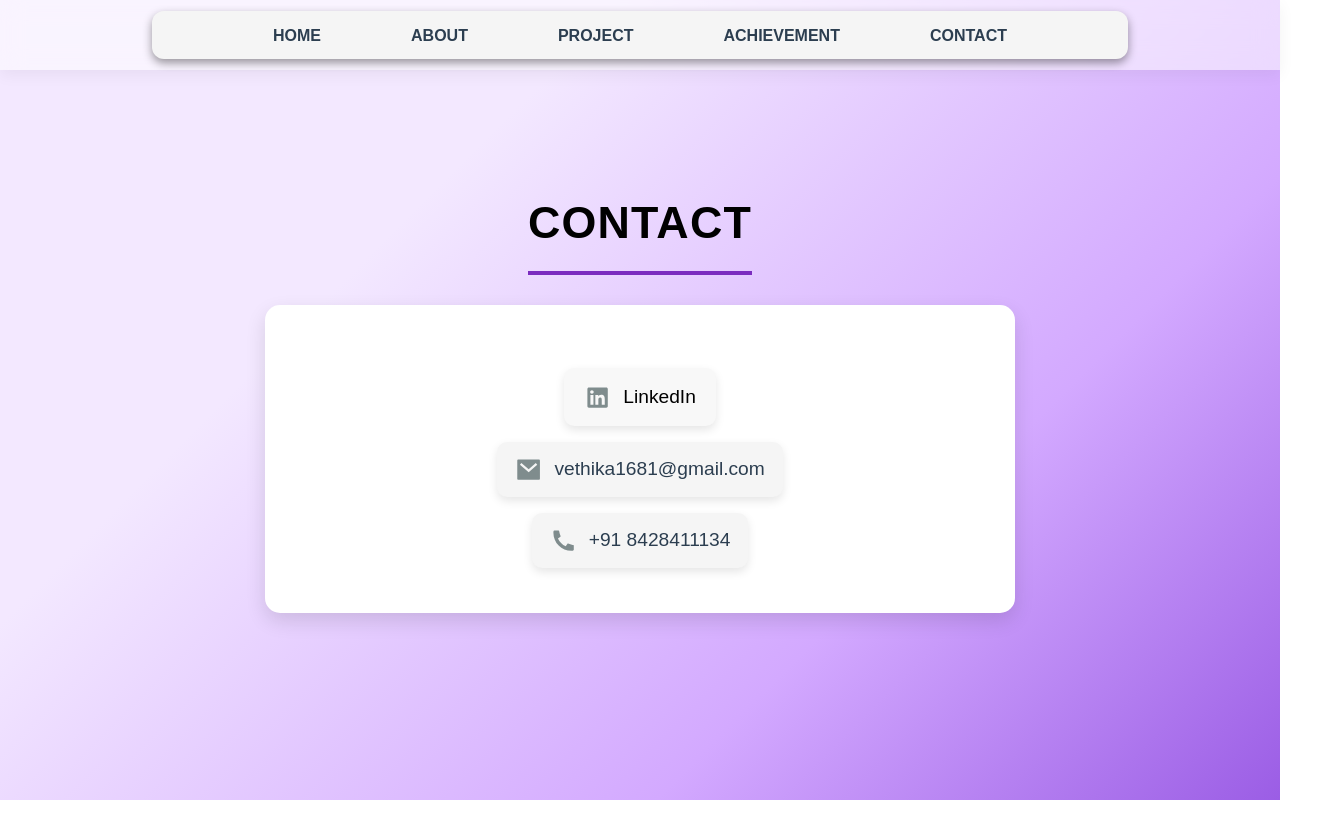
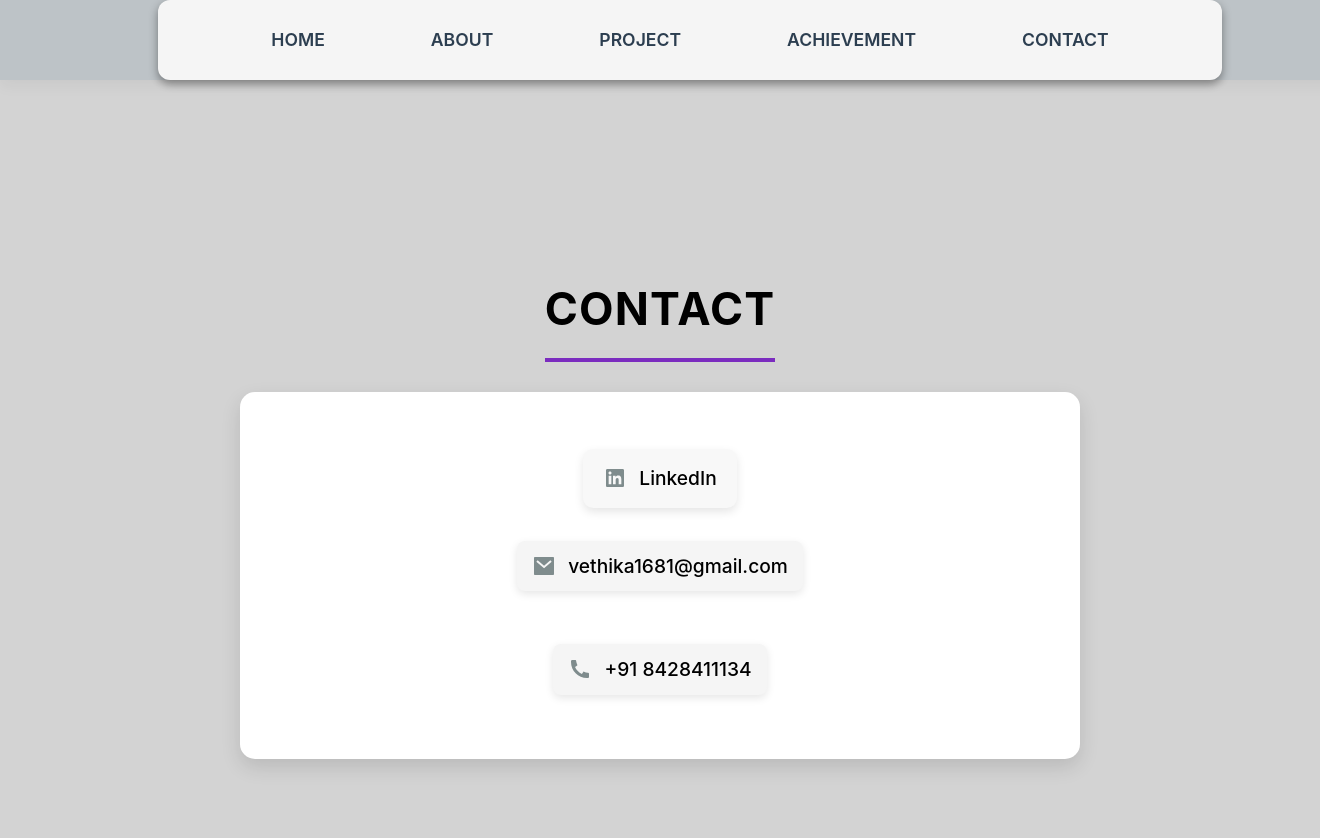
Before and after one commit to VethikaV/Portfolio, a React (Vite) app in the folder portfolio/: page /contact in a window 1280 px wide. Shown: the top 838 px of the page, 1320 px wide, since content can reach past the window. Before the commit the page ends 800 px from the top, so only its background shows below. Built offline with nearby package versions, Linux system fonts and the light colour scheme.

Commit message:
gray theme

```diff
--- a/portfolio/src/components/CSS/achievement.css
+++ b/portfolio/src/components/CSS/achievement.css
@@ -103,6 +103,7 @@
   text-align: center;
   background: linear-gradient(135deg, #f3e8ff 30%, #d3a9ff 70%, #9b5de5);
   padding: 80px 20px;
+
 }
 
 /* 🎯 Contact Heading */
--- a/portfolio/src/components/CSS/contact.css
+++ b/portfolio/src/components/CSS/contact.css
@@ -7,20 +7,20 @@
   min-height: 100vh;
   width: 100%;
   text-align: center;
-  background: linear-gradient(135deg, #eaeaea 30%, #d6d6d6 70%, #bdbdbd); /* Soft grey */
-  padding: 80px 20px;
+  background: lightgray !important; /* Light Gray */
+  padding: 70px 20px 60px; /* Reduced top padding for better alignment */
 }
 
 /* 🎯 Contact Heading */
 .hc {
-  font-size: 2.6rem;
+  font-size: 2.4rem;
   font-weight: 700;
-  color: #2c3e50;
+  color: black !important; /* Black */
   letter-spacing: 1.2px;
-  margin-bottom: 28px;
+  margin-bottom: 25px;
   text-transform: uppercase;
-  border-bottom: 4px solid #7f8c8d;
-  padding-bottom: 12px;
+  border-bottom: 3px solid #7f8c8d;
+  padding-bottom: 10px;
 }
 
 /* ✨ Contact Card */
@@ -28,18 +28,18 @@
   display: flex;
   flex-direction: column;
   align-items: center;
-  max-width: 750px;
+  max-width: 700px;
   width: 90%;
   background: #ffffff;
-  padding: 40px;
-  border-radius: 15px;
-  box-shadow: 0 5px 15px rgba(0, 0, 0, 0.1);
-  transition: all 0.3s ease-in-out;
+  padding: 35px;
+  border-radius: 12px;
+  box-shadow: 0 4px 12px rgba(0, 0, 0, 0.1);
+  transition: transform 0.3s ease-in-out;
 }
 
 .contact-card:hover {
   transform: translateY(-5px);
-  box-shadow: 0 8px 25px rgba(0, 0, 0, 0.12);
+  box-shadow: 0 6px 20px rgba(0, 0, 0, 0.12);
 }
 
 /* 📞 Contact Details */
@@ -47,24 +47,29 @@
   display: flex;
   flex-direction: column;
   align-items: center;
-  gap: 16px;
-  margin-top: 18px;
+  gap: 14px;
+  margin-top: 12px;
 }
 
+/* 🔗 Contact Links */
 .contact-link,
 .contact-detail {
   font-size: 1.2rem;
-  color: #2c3e50;
+  color: black !important;
   display: flex;
   align-items: center;
   gap: 12px;
   text-decoration: none;
   font-weight: 500;
-  padding: 12px 18px;
-  border-radius: 10px;
+  padding: 10px 15px;
+  border-radius: 8px;
   transition: all 0.3s ease-in-out;
   background: #f5f5f5;
-  box-shadow: 0 4px 10px rgba(0, 0, 0, 0.1);
+  box-shadow: 0 3px 8px rgba(0, 0, 0, 0.1);
+}
+
+.contact-link {
+  font-weight: 600;
 }
 
 .contact-link:hover {
@@ -73,20 +78,20 @@
   transform: scale(1.05);
 }
 
-/* 🖋️ Icons */
+/* 🔋 Icons */
 .icon {
-  font-size: 1.7rem;
+  font-size: 1.5rem;
   color: #7f8c8d;
 }
 
 /* 📱 Responsive Design */
 @media (max-width: 768px) {
   .contact-container {
-    padding: 50px 20px;
+    padding: 60px 20px 40px; /* Adjusted for smaller screens */
   }
 
   .hc {
-    font-size: 2.3rem;
+    font-size: 2.2rem;
   }
 
   .contact-card {
--- a/portfolio/src/components/CSS/home.css
+++ b/portfolio/src/components/CSS/home.css
@@ -6,7 +6,7 @@
   justify-content: flex-start;
   min-height: 100vh; /* Full-screen height */
   text-align: center;
-  background: #dcdcdc; /* Light grey */
+  background: lightgray !important;
   padding: 80px 20px 60px;
 }
 
@@ -24,11 +24,11 @@
 .home__name {
   font-size: 3.2rem;
   font-weight: 700;
-  color: #000; /* Black text */
+  color: black !important;
   letter-spacing: 1.5px;
   margin-bottom: 15px;
   text-transform: uppercase;
-  border-bottom: 4px solid #555; /* Dark grey */
+  border-bottom: 4px solid black; /* Black underline */
   padding-bottom: 12px;
   transition: all 0.3s ease-in-out;
 }
@@ -45,7 +45,7 @@
   align-items: center;
   margin-top: 15px;
   padding: 40px;
-  background: #ffffff;
+  background: #f5f5f5;
   border-radius: 20px;
   box-shadow: 0 6px 18px rgba(0, 0, 0, 0.12);
   transition: all 0.3s ease-in-out;
@@ -69,7 +69,7 @@
   width: 200px;
   height: 200px;
   border-radius: 50%;
-  border: 4px solid #555; /* Dark grey */
+  border: 4px solid black; /* Black border */
   object-fit: cover;
   transition: transform 0.3s ease-in-out, box-shadow 0.3s ease-in-out;
 }
@@ -77,6 +77,15 @@
 .home__img:hover {
   transform: scale(1.08);
   box-shadow: 0 8px 16px rgba(0, 0, 0, 0.2);
+}
+
+/* 📄 Description */
+.home__desc {
+  font-size: 1.2rem;
+  color: black !important;
+  margin-top: 10px;
+  max-width: 600px;
+  line-height: 1.6;
 }
 
 /* 🎨 Social Media Links */
@@ -94,27 +103,54 @@
   width: 55px;
   height: 55px;
   border-radius: 50%;
-  background: linear-gradient(135deg, #555, #888); /* Darker grey gradient */
+  background: #0077b6; /* Medium blue */
   color: white;
   font-size: 24px;
   transition: all 0.3s ease-in-out;
   box-shadow: 0 4px 10px rgba(0, 0, 0, 0.15);
+  text-decoration: none;
 }
 
 .home__social-link:hover {
-  background: linear-gradient(135deg, #222, #444); /* Darker hover */
+  background: #023e8a; /* Darker blue */
   transform: translateY(-6px);
   box-shadow: 0 6px 15px rgba(0, 0, 0, 0.2);
 }
 
 /* 📱 Responsive Design */
-@media (max-width: 768px) {
+@media (max-width: 1024px) {
   .home {
     padding: 60px 20px;
   }
 
   .home__name {
-    font-size: 2.6rem;
+    font-size: 2.8rem;
+  }
+
+  .home__perfil {
+    width: 85%;
+    padding: 35px;
+  }
+
+  .home__img {
+    width: 180px;
+    height: 180px;
+  }
+
+  .home__desc {
+    font-size: 1.1rem;
+  }
+
+  .home__social-link {
+    width: 50px;
+    height: 50px;
+    font-size: 22px;
+  }
+}
+
+@media (max-width: 768px) {
+  .home__name {
+    font-size: 2.4rem;
   }
 
   .home__perfil {
@@ -123,13 +159,17 @@
   }
 
   .home__img {
-    width: 170px;
-    height: 170px;
+    width: 160px;
+    height: 160px;
+  }
+
+  .home__desc {
+    font-size: 1rem;
   }
 
   .home__social-link {
-    width: 48px;
-    height: 48px;
+    width: 45px;
+    height: 45px;
     font-size: 20px;
   }
 }
--- a/portfolio/src/components/CSS/navbar.css
+++ b/portfolio/src/components/CSS/navbar.css
@@ -1,30 +1,13 @@
-/* 🌟 Reset Styles */
-* {
-  margin: 0;
-  padding: 0;
-  box-sizing: border-box;
-}
-
-/* 🌟 Body & HTML */
-html, body {
-  width: 100%;
-  height: 100%;
-  overflow-x: hidden; /* Prevents horizontal scroll */
-  font-family: 'Poppins', sans-serif;
-  background: #f8f9fa; /* Light grey background */
-  color: #2c3e50; /* Dark grey text */
-}
-
-/* 🌟 Navbar Container */
+/* 🌟 Navbar Styles */
 .navbar {
   position: fixed;
   top: 0;
   left: 0;
-  width: 100vw;
-  height: 70px;
-  background: rgba(255, 255, 255, 0.5); /* Light transparent white */
-  backdrop-filter: blur(12px);
-  padding: 0 30px;
+  width: 100%; /* Full width */
+  height: 80px; /* Slightly taller for better spacing */
+  background: #bdc3c7; /* Grey background */
+  backdrop-filter: blur(8px);
+  padding: 0 50px; /* Increased padding */
   box-shadow: 0px 5px 15px rgba(0, 0, 0, 0.05);
   z-index: 1000;
   display: flex;
@@ -35,7 +18,7 @@ html, body {
 
 /* 🌐 Navbar Logo */
 .navbar .logo {
-  font-size: 1.8rem;
+  font-size: 2rem;
   font-weight: 700;
   color: #2c3e50;
   text-decoration: none;
@@ -46,29 +29,30 @@ html, body {
   display: flex;
   justify-content: center;
   align-items: center;
+  width: 100%; /* Full width */
 }
 
 /* 🌍 Navigation Items */
 .navbar ul li {
   list-style: none;
-  margin: 0 15px;
+  margin: 0 20px;
 }
 
 .navbar ul li a {
   text-decoration: none;
   color: #2c3e50;
   font-weight: 600;
-  font-size: 1rem;
-  padding: 10px 15px;
-  border-radius: 20px;
+  font-size: 1.1rem;
+  padding: 12px 18px; /* Increased padding */
+  border-radius: 25px;
   transition: all 0.3s ease-in-out;
   position: relative;
 }
 
-/* 🎨 Hover Effect (Subtle Light Grey) */
+/* 🎨 Hover Effect */
 .navbar ul li a:hover {
   background: #dfe6e9; /* Soft grey */
-  color: #34495e; /* Slightly darker grey */
+  color: #34495e;
   box-shadow: 0px 4px 10px rgba(0, 0, 0, 0.1);
 }
 
@@ -77,10 +61,10 @@ html, body {
   content: "";
   position: absolute;
   left: 50%;
-  bottom: -4px;
+  bottom: -5px;
   width: 0;
   height: 3px;
-  background: linear-gradient(90deg, #b2bec3, #636e72); /* Grey gradient */
+  background: linear-gradient(90deg, #b2bec3, #636e72);
   transition: width 0.3s ease, left 0.3s ease;
 }
 
@@ -92,22 +76,45 @@ html, body {
 /* 📱 Mobile Responsive Navbar */
 .nav-toggle {
   display: none;
-  font-size: 2rem;
+  font-size: 2.2rem;
   cursor: pointer;
   color: #2c3e50;
 }
 
+@media (max-width: 1024px) {
+  .navbar {
+    padding: 0 30px; /* Adjust padding for medium screens */
+  }
+
+  .navbar .logo {
+    font-size: 1.8rem;
+  }
+
+  .navbar ul li {
+    margin: 0 15px;
+  }
+
+  .navbar ul li a {
+    font-size: 1rem;
+    padding: 10px 15px;
+  }
+}
+
 @media (max-width: 768px) {
+  .navbar {
+    padding: 0 20px; /* Less padding on smaller screens */
+  }
+
   .navbar ul {
     display: none;
     flex-direction: column;
     position: absolute;
-    top: 70px;
+    top: 80px; /* Adjusted for taller navbar */
     left: 0;
     width: 100%;
-    background: rgba(255, 255, 255, 0.9);
+    background: #bdc3c7; /* Grey background */
     box-shadow: 0px 5px 10px rgba(0, 0, 0, 0.1);
-    padding: 15px 0;
+    padding: 20px 0;
     transition: all 0.3s ease-in-out;
   }
 
@@ -116,122 +123,10 @@ html, body {
   }
 
   .navbar ul li {
-    margin: 12px 0;
+    margin: 15px 0;
   }
 
   .nav-toggle {
     display: block;
   }
 }
-
-/* 📜 Prevent Content Overlap */
-.content {
-  margin-top: 70px;
-  padding: 20px;
-  text-align: center;
-}
-
-/* 🌟 Contact Section */
-.contact-container {
-  display: flex;
-  flex-direction: column;
-  align-items: center;
-  justify-content: center;
-  min-height: 100vh;
-  text-align: center;
-  background: radial-gradient(circle, #f0f0f0 30%, #dcdde1 70%, #bdc3c7);
-  padding: 60px 20px;
-}
-
-/* 🎯 Contact Heading */
-.hc {
-  font-size: 2.8rem;
-  font-weight: 700;
-  color: #34495e;
-  letter-spacing: 1.2px;
-  margin-bottom: 25px;
-  text-transform: uppercase;
-  border-bottom: 4px solid #7f8c8d;
-  padding-bottom: 10px;
-}
-
-/* ✨ Contact Card */
-.contact-card {
-  display: flex;
-  flex-direction: column;
-  align-items: center;
-  max-width: 600px;
-  width: 90%;
-  background: #ffffff;
-  padding: 30px;
-  border-radius: 15px;
-  box-shadow: 0 5px 15px rgba(0, 0, 0, 0.1);
-  transition: transform 0.3s ease-in-out, box-shadow 0.3s ease-in-out;
-}
-
-.contact-card:hover {
-  transform: translateY(-5px);
-  box-shadow: 0 10px 25px rgba(0, 0, 0, 0.15);
-}
-
-/* 📞 Contact Details */
-.contact-info {
-  display: flex;
-  flex-direction: column;
-  align-items: center;
-  gap: 15px;
-  margin-top: 15px;
-}
-
-.contact-link,
-.contact-detail {
-  font-size: 1.2rem;
-  color: #2c3e50;
-  display: flex;
-  align-items: center;
-  gap: 10px;
-  text-decoration: none;
-  font-weight: 500;
-  padding: 12px 18px;
-  border-radius: 8px;
-  transition: all 0.3s ease-in-out;
-}
-
-.contact-link {
-  background: #ecf0f1;
-  box-shadow: 0 3px 8px rgba(0, 0, 0, 0.1);
-}
-
-.contact-link:hover {
-  background: #bdc3c7; /* Light grey */
-  color: #2c3e50;
-  transform: scale(1.05);
-}
-
-/* 🖋️ Icons */
-.icon {
-  font-size: 1.6rem;
-  color: #7f8c8d;
-}
-
-/* 📱 Responsive Design */
-@media (max-width: 768px) {
-  .contact-container {
-    padding: 40px;
-  }
-
-  .hc {
-    font-size: 2.4rem;
-  }
-
-  .contact-card {
-    width: 95%;
-    padding: 25px;
-  }
-
-  .contact-link,
-  .contact-detail {
-    font-size: 1rem;
-    padding: 10px;
-  }
-}
--- a/portfolio/src/components/about.jsx
+++ b/portfolio/src/components/about.jsx
@@ -7,9 +7,9 @@ function About() {
     <div className="about">
       <h1>ABOUT ME</h1>
       <img className="img" src={vethika} alt="Profile" />
-      <h4>I am an enthusiastic Data Analyst with a  foundation in Machine Learning.
+      <h2>I am an enthusiastic Data Analyst with a  foundation in Machine Learning.
          I have hands-on experience working with data using Excel and possess proficiency in C programming and Java for problem-solving
-         and software development. Additionally, I have expertise in Figma for UI/UX design and Canva for creative content creation.</h4>
+         and software development. Additionally, I have expertise in Figma for UI/UX design and Canva for creative content creation.</h2>
 
 
       <div className="education-container">
@@ -32,9 +32,12 @@ function About() {
         </div>
       </div>
 
+      <div className="education-container">
+      <h1>Internship</h1>
+      </div>
 
       <div className="education-container">
-      <h1>Internship</h1>
+
       <h2>Engine Factory, Avadi</h2>
       <h4>June 25, 2024 to July 2, 2024</h4>
       <p>Gained in-depth knowledge of various engine types and their components. Observed real-time heat treatment processes and manufacturing techniques. Learned about quality control procedures and testing methodologies.</p>
```
Also changed, not shown: portfolio/src/components/CSS/about.css (+74 -14 lines).
